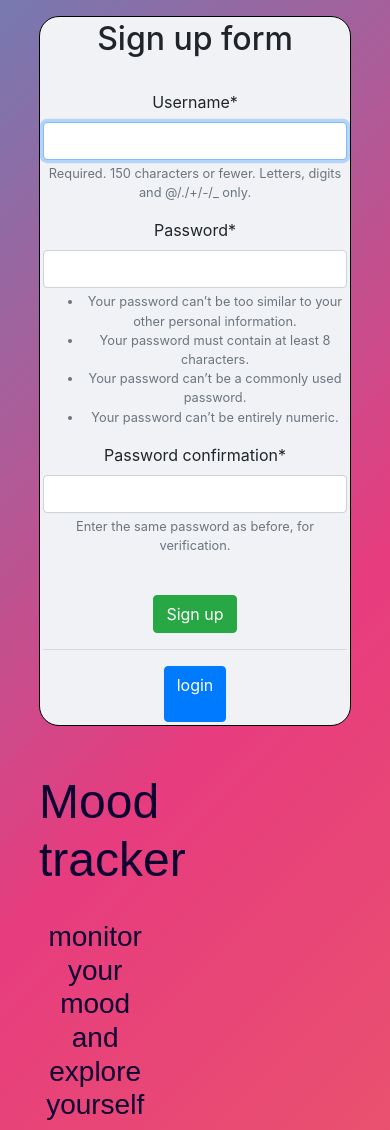
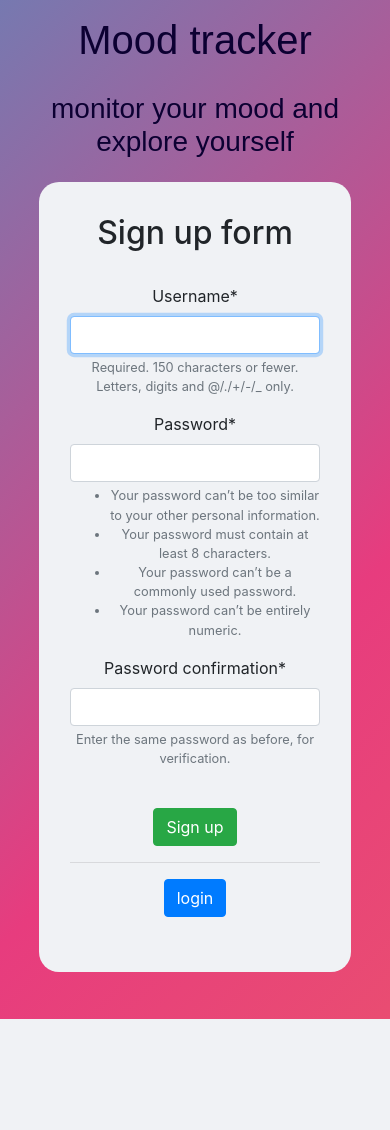
Before and after one commit to hampet1/moodtracker, a Django app: page /signup/ in a window 390 px wide. After the commit the page ends 1019 px from the top, so only its background shows below. Run offline with Django 3.2, Linux system fonts and the light colour scheme; some libraries are stand-ins or nearby versions.

Commit message:
set up log in and sign in form

```diff
--- a/users/static/users/styles.css
+++ b/users/static/users/styles.css
@@ -35,8 +35,9 @@ body {
 }
 
 #side-banner {
-
     float:left;
+    position: absolute;
+    margin-top: 10%;
     width:36%;
     background-color:transparent;
     font-family: Arial;
@@ -58,13 +59,13 @@ body {
     width: 50%;
     margin: auto;
     margin-top: 1%;
-    padding: 1%;
     border-radius: 20px;
     float:right;
     margin-top: -10%;
     margin-bottom: 15%;
     clear: both;
-    border: 1.5px solid black;
+
+    padding: 5%;
 
 }
 
@@ -72,9 +73,16 @@ body {
 @media screen and (max-width: 800px) {
   #form {
     width: 100%; /* The width is 100%, when the viewport is 800px or smaller */
+    padding: 10%;
   }
-  # side-banner {
-    width: 0%;
-    visibility: hidden;
+  #side-banner {
+
+    padding-top: 5%;
+    width: 100%;
+    margin: auto;
+    position: relative;
+    padding-bottom: 15%;
+    z-index: 4000;
+    font-size: smaller;
   }
 }
--- a/users/templates/users/base.html
+++ b/users/templates/users/base.html
@@ -23,18 +23,18 @@
 </head>
 <body>
     <div id="wrapper">
-        <div id="main-form">
-        {% block form %}
-
-        {% endblock %}
-        </div>
-
 
         <div id="side-banner">
 
          {% block banner %}
 
           {% endblock   %}
+        </div>
+
+        <div id="main-form">
+        {% block form %}
+
+        {% endblock %}
         </div>
 
 
--- a/users/templates/users/signup.html
+++ b/users/templates/users/signup.html
@@ -12,7 +12,7 @@
 
       <br>
       <button type="submit" class="btn btn-success">Sign up</button><br><hr>
-        <a class="btn btn-primary pb-4" href="{% url 'login' %}" role="button"> login </a>
+        <a class="btn btn-primary mb-4" href="{% url 'login' %}" role="button"> login </a>
    </form>
     </div>
     <br>
```
Also changed, not shown: db.sqlite3.
